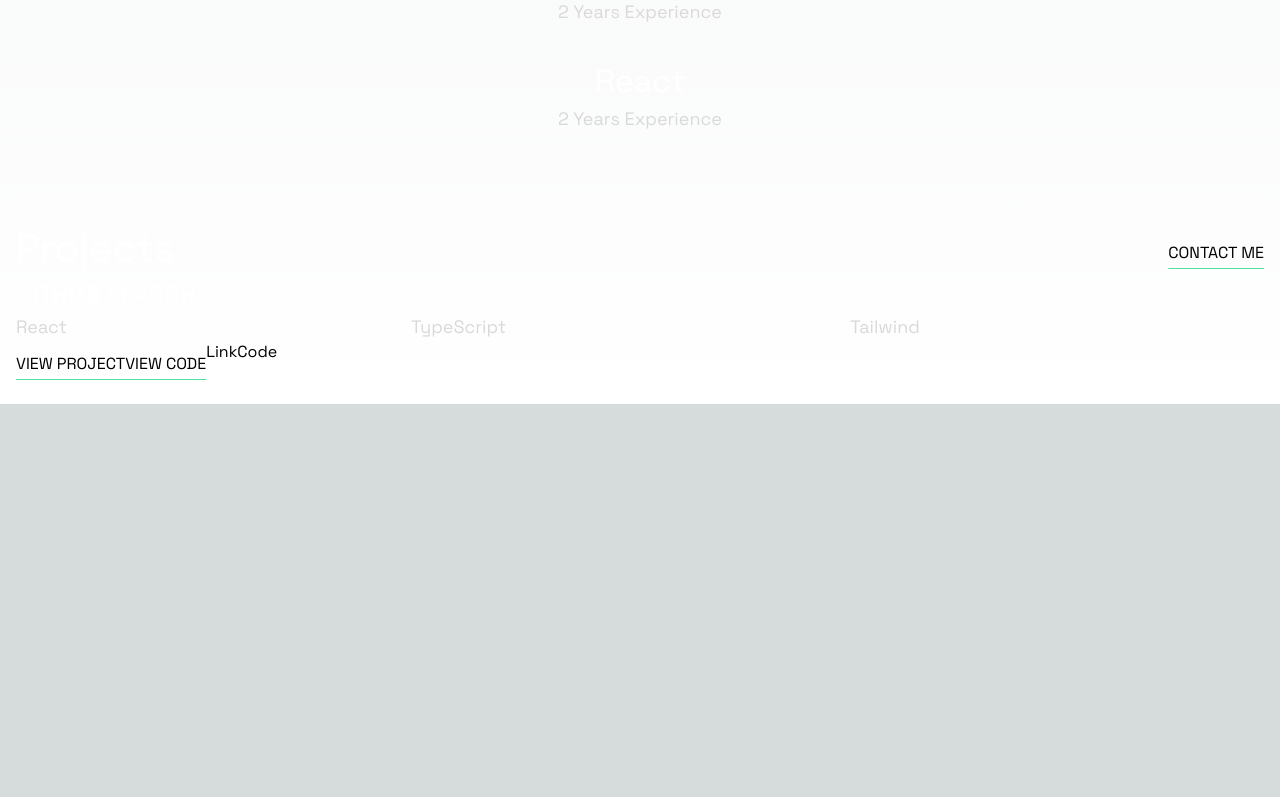
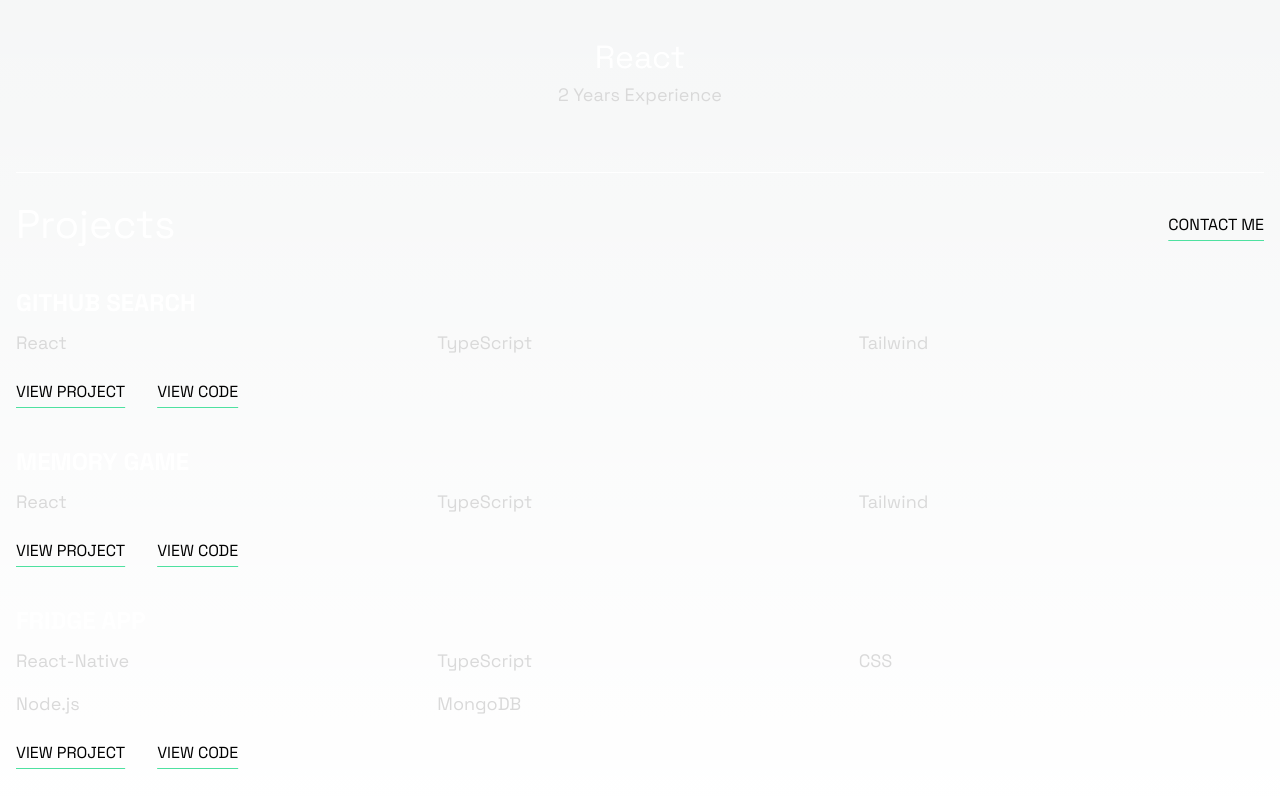
Before and after one commit to Fables7/portfolio-site, a Next.js app: page / in a window 1280 px wide. Shown: the part 2861-3658 px from the top of the page. Before the commit the page ends 3265 px from the top, so only its background shows below. Built offline with nearby package versions, Linux system fonts and the light colour scheme.

Commit message:
updated ProjectsBox, customButton has ability to either be a button or anchor. created footer component

```diff
--- a/src/components/customButton/CustomButton.tsx
+++ b/src/components/customButton/CustomButton.tsx
@@ -4,17 +4,31 @@ interface CustomButtonProps {
   label?: string;
   onClick?: () => void;
   className?: string;
+  href?: string;
 }
 
-const CustomButton = ({ label, onClick, className }: CustomButtonProps) => {
+const CustomButton = ({
+  label,
+  onClick,
+  className,
+  href,
+}: CustomButtonProps) => {
   const rootClassName = clsx(
-    "underline underline-offset-[10px] decoration-[var(--accent)] hover:text-[var(--accent)] h-12",
+    "underline underline-offset-[10px] decoration-[var(--accent)] hover:text-[var(--accent)] w-fit",
     className
   );
   return (
-    <button onClick={onClick} className={rootClassName}>
-      {label || "CONTACT ME"}
-    </button>
+    <>
+      {href ? (
+        <a className={rootClassName} href={href}>
+          {label}
+        </a>
+      ) : (
+        <button onClick={onClick} className={rootClassName}>
+          {label || "CONTACT ME"}
+        </button>
+      )}
+    </>
   );
 };
 
--- a/src/components/projectsBox/ProjectsBox.tsx
+++ b/src/components/projectsBox/ProjectsBox.tsx
@@ -9,23 +9,37 @@ const projects = [
     link: "",
     code: "",
   },
+  {
+    title: "MEMORY GAME",
+    tools: ["React", "TypeScript", "Tailwind"],
+    image: "",
+    link: "",
+    code: "",
+  },
+  {
+    title: "FRIDGE APP",
+    tools: ["React-Native", "TypeScript", "CSS", "Node.js", "MongoDB"],
+    image: "",
+    link: "",
+    code: "",
+  },
 ];
 
 const ProjectsBox = () => {
   return (
     <div className="w-full">
-      <div className="flex justify-between">
+      <div className="flex justify-between mb-10">
         <h1>Projects</h1>
         <CustomButton />
       </div>
       <ul>
         {projects.map((project, index) => {
           return (
-            <li key={index}>
+            <li className="mb-10" key={index}>
               <div>
                 {/* <Image src="" alt={project.title} /> */}
-                <h3>{project.title}</h3>
-                <ul className="grid grid-flow-col items-start ">
+                <h3 className="mb-2">{project.title}</h3>
+                <ul className="grid grid-cols-3 gap-4 whitespace-nowrap  items-start ">
                   {project.tools.map((tool, index) => {
                     return (
                       <li className=" w-fit" key={index}>
@@ -35,11 +49,13 @@ const ProjectsBox = () => {
                   })}
                 </ul>
               </div>
-              <div className="flex">
-                <CustomButton label="VIEW PROJECT" />
-                <CustomButton label="VIEW CODE" />
-                <a href={project.link}>Link</a>
-                <a href={project.code}>Code</a>
+              <div className="flex mt-6">
+                <CustomButton
+                  href="hello"
+                  className="mr-8"
+                  label="VIEW PROJECT"
+                />
+                <CustomButton href="hello" label="VIEW CODE" />
               </div>
             </li>
           );
```
Also changed, not shown: src/components/footer/Footer.tsx (added).
